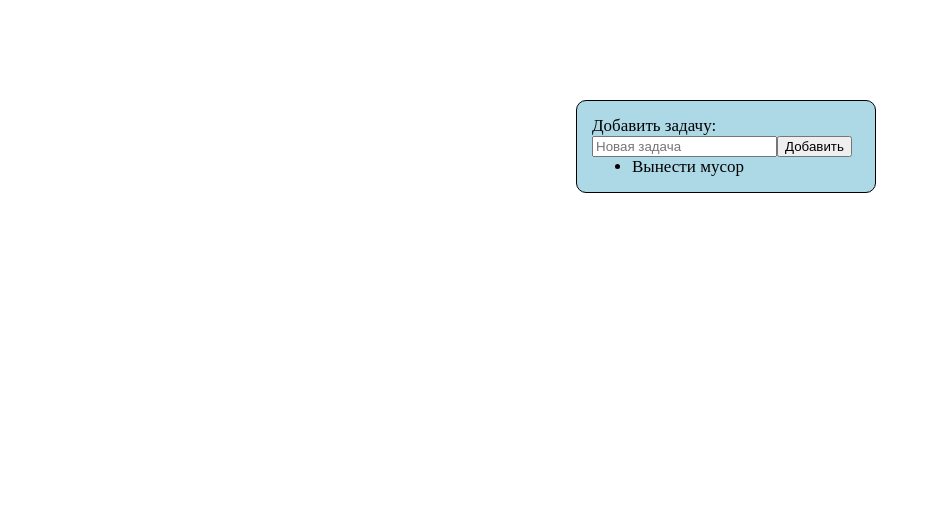
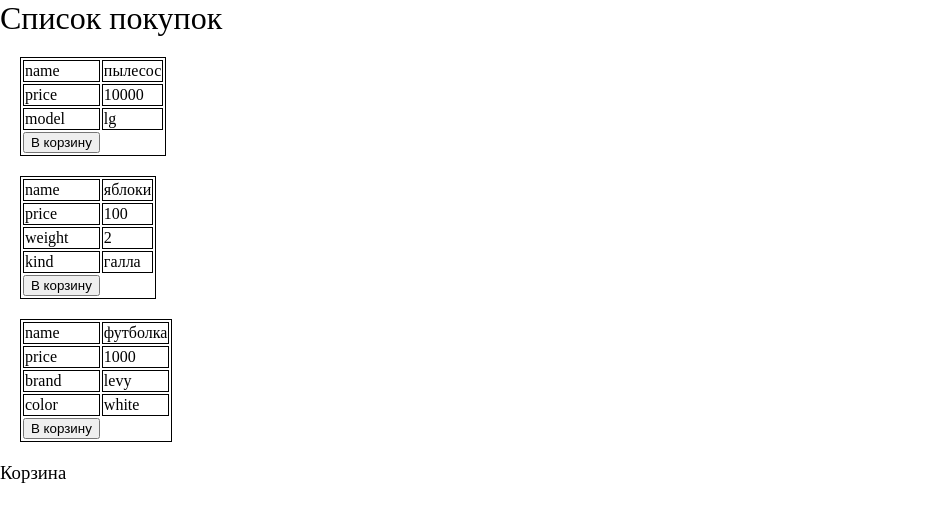
Before and after one commit to rfv234/vue, a Vue app: page / in a window 1280 px wide. Shown: the top 522 px of the page, without its empty margins (0-938 px from the left). Built offline with nearby package versions, Linux system fonts and the light colour scheme.

Commit message:
tasks and differentObjects

```diff
--- a/src/App.vue
+++ b/src/App.vue
@@ -3,6 +3,8 @@ import {RouterLink, RouterView} from 'vue-router'
 import VueCard from "./components/VueCard.vue";
 import VueShop from "./components/VueShop.vue";
 import VueTasks from "./components/VueTasks.vue";
+import VueDifferentObjects from "./components/VueDifferentObjects.vue";
+
 
 
 </script>
@@ -14,7 +16,8 @@ import VueTasks from "./components/VueTasks.vue";
 <!--            <HelloWorld msg="You did it!" msg2="blablabla"/>-->
 <!--           <VueCard photo="/src/assets/images/chel.jpg"/>-->
 <!--            <VueShop/>-->
-            <VueTasks/>
+<!--            <VueTasks/>-->
+            <VueDifferentObjects/>
         </div>
     </header>
 
--- a/src/components/ToDoItem.vue
+++ b/src/components/ToDoItem.vue
@@ -1,7 +1,7 @@
 <template>
     <li>
         {{title}}
-        <button v-on:click="$emit('remove')">Удалить</button>
+
     </li>
 </template>
 
--- /dev/null
+++ b/src/components/VueDifferentObjects.vue
@@ -0,0 +1,70 @@
+<template>
+    <h1>Список покупок</h1>
+    <table v-for="(item, index) in items">
+        <tr v-for="(param, name) in item">
+            <td>{{ name }}</td>
+            <td>{{ param }}</td>
+        </tr>
+        <button @click="tomusor(item, index)">В корзину</button>
+    </table>
+    <h3>Корзина</h3>
+    <table v-for="item in itemsInMusor">
+        <tr v-for="(param, name) in item">
+            <td>{{ name }}</td>
+            <td>{{ param }}</td>
+        </tr>
+    </table>
+</template>
+
+<script>
+export default {
+    name: "VueDifferentObjects",
+    data() {
+        return {
+            items: [
+                {
+                    name: 'пылесос',
+                    price: 10000,
+                    model: 'lg'
+                },
+                {
+                    name: 'яблоки',
+                    price: 100,
+                    weight: 2,
+                    kind: 'галла'
+                },
+                {
+                    name: 'футболка',
+                    price: 1000,
+                    brand: 'levy',
+                    color: 'white'
+                }
+            ],
+            itemsInMusor: [
+
+            ]
+        }
+    },
+    methods: {
+        tomusor: function (item, index) {
+            this.itemsInMusor.push(item);
+            this.items.splice(index, 1);
+        }
+    }
+}
+</script>
+
+<style scoped>
+table {
+    border: solid 1px;
+    margin: 20px;
+}
+
+tr {
+    border: solid 1px;
+}
+
+td {
+    border: solid 1px;
+}
+</style>
--- a/src/components/VueTasks.vue
+++ b/src/components/VueTasks.vue
@@ -7,16 +7,20 @@ import ToDoItem from "./components/ToDoItem.vue";
             <button>Добавить</button>
         </form>
         <ul>
+            <div v-for="(todo, index) in todos">
                 <li
+                    v-show="todo.visible"
                     is="ToDoItem"
-                v-for="(todo, index) in todos"
                     v-bind:key="todo.id"
                     v-bind:title="todo.title"
                     v-on:remove="todos.splice(index, 1)"
                 >
-                {{todo.title}}
+                    {{ todo.title }}
+                    <button @click="hide(todo)">Удалить</button>
                 </li>
+            </div>
         </ul>
+        <button @click="showAll">Показать все</button>
     </div>
 </template>
 
@@ -28,7 +32,8 @@ export default {
             todos: [
                 {
                     id: 1,
-                    title: 'Вынести мусор'
+                    title: 'Вынести мусор',
+                    visible: true
                 }
             ],
             nextId: 2,
@@ -37,14 +42,26 @@ export default {
     },
     methods: {
         addToDo: function () {
+            if (this.nextTitle != '') {
                 this.todos.push({
                     id: this.nextId,
-                title: this.nextTitle
+                    title: this.nextTitle,
+                    visible: true
                 });
                 this.nextTitle = '';
                 this.nextId++;
             }
+        },
+        hide: function (todo) {
+            todo.visible = false;
+        },
+        showAll: function () {
+            for (let i = 0; i < this.todos.length; i++) {
+                this.todos[i].visible = true;
             }
+        }
+    },
+    computed: {}
 }
 </script>
 
```
Lines whose indentation alone changed are shown as unchanged.
